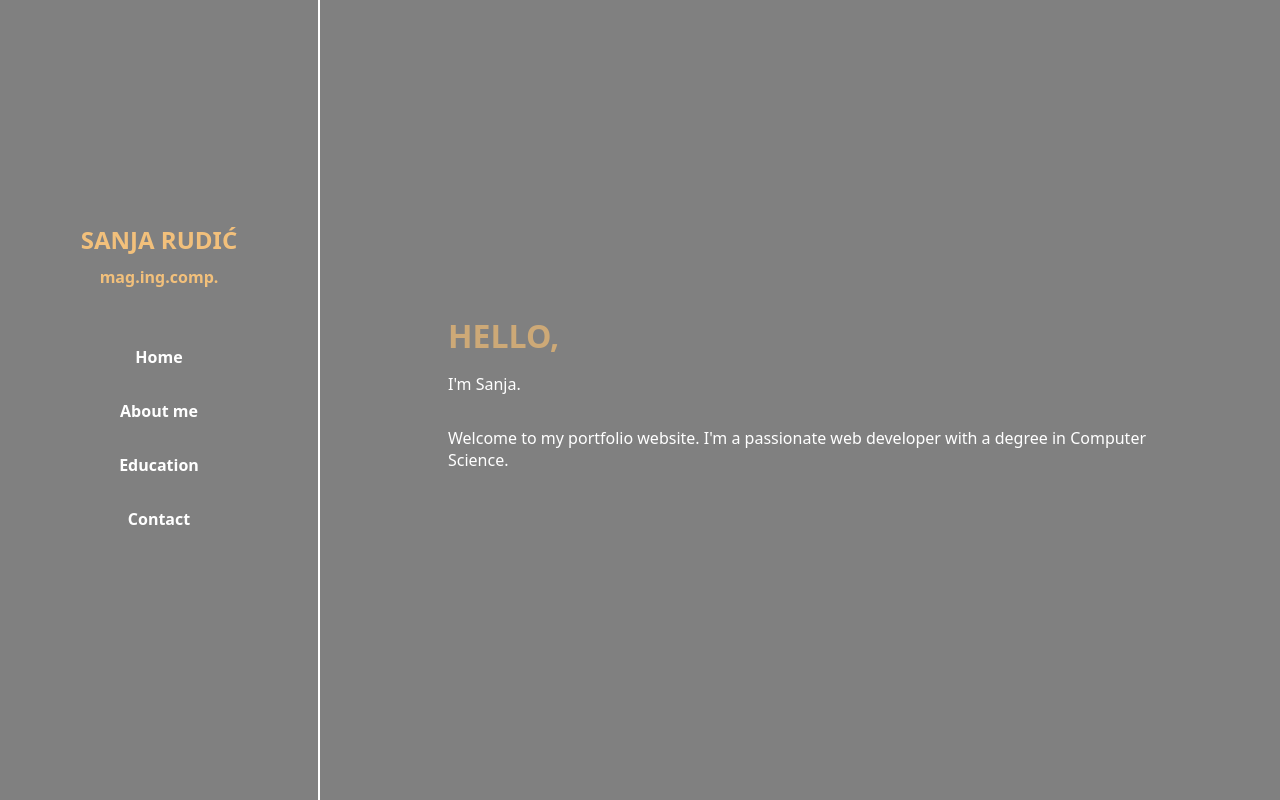
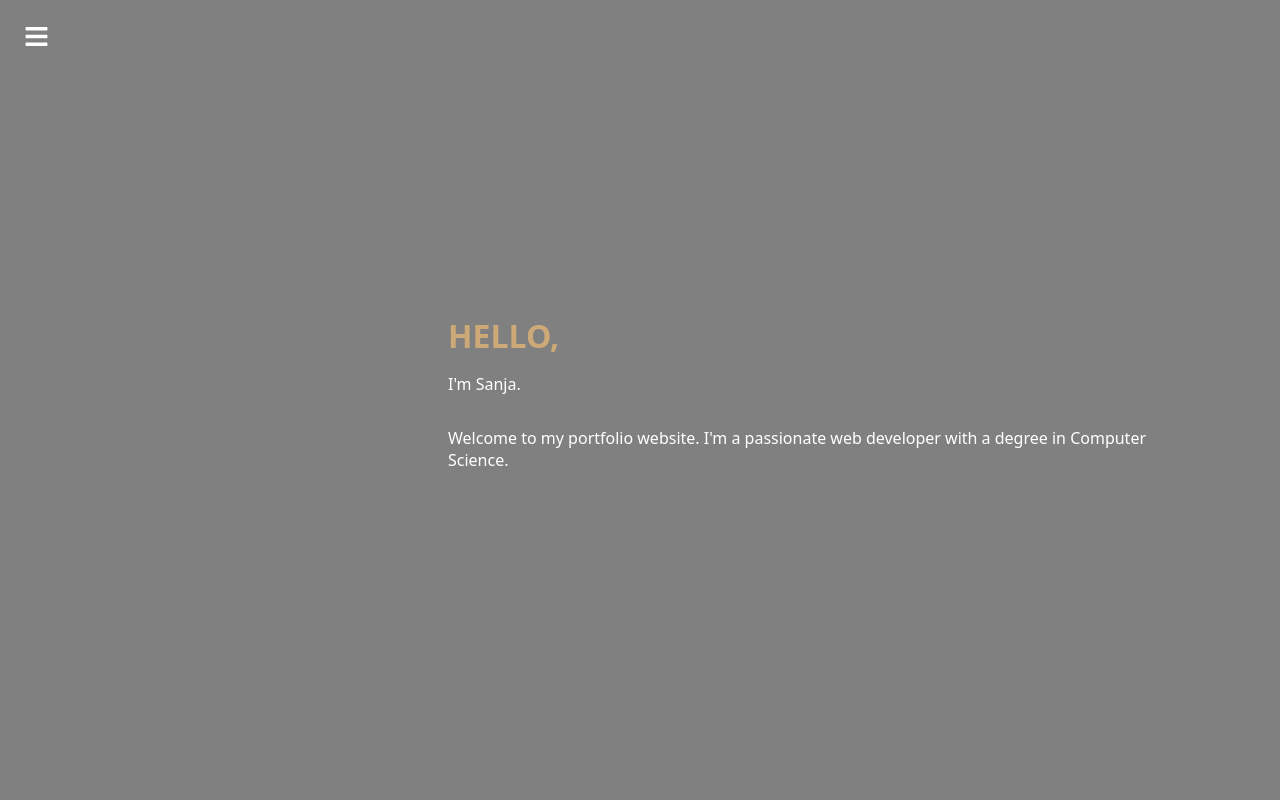
Before and after one commit to srudic/DD-JUNIOR-Dev-React, a React (Vite) app: page / in a window 1280 px wide. Shown: the top 800 px of the page. Built offline with nearby package versions, Linux system fonts and the light colour scheme.

Commit message:
Add side bar for small devices

```diff
--- a/src/components/Navigation/Navigation.jsx
+++ b/src/components/Navigation/Navigation.jsx
@@ -1,6 +1,7 @@
+import { useState, useEffect, useRef } from "react";
 import styles from "./Navigation.module.css";
-
 import { NAVIGATION_CONSTANTS } from "../../UI/Constants";
+import { FaBars } from "react-icons/fa";
 
 function smoothScroll(id) {
   document.querySelector(`#${id}`).scrollIntoView({
@@ -9,8 +10,51 @@ function smoothScroll(id) {
 }
 
 const Navigation = () => {
+  const [isSidebarOpen, setIsSidebarOpen] = useState(false);
+  const [toggleButtonVisible, setToggleButtonVisible] = useState(true);
+  const windowWidth = useRef(window.innerWidth);
+
+  useEffect(() => {
+    const handleResize = () => {
+      windowWidth.current = window.innerWidth;
+      if (windowWidth.current <= 768) {
+        setIsSidebarOpen(false);
+        setToggleButtonVisible(true);
+      } else {
+        setIsSidebarOpen(true);
+        setToggleButtonVisible(false);
+      }
+    };
+
+    window.addEventListener("resize", handleResize);
+
+    return () => {
+      window.removeEventListener("resize", handleResize);
+    };
+  }, []);
+
+  const handleNavigationItemClick = (id) => {
+    smoothScroll(id);
+    toggleButtonVisible && setIsSidebarOpen(false);
+  };
+
+  const navStyle = isSidebarOpen
+    ? [styles.NavigationContainer, styles.Open].join(" ")
+    : styles.NavigationContainer;
+
   return (
-    <div className={styles.NavigationContainer}>
+    <>
+      {toggleButtonVisible && (
+        <div
+          className={styles.ToggleButton}
+          onClick={() => {
+            setIsSidebarOpen((prevState) => !prevState);
+          }}
+        >
+          <FaBars size={25} />
+        </div>
+      )}
+      <div className={navStyle}>
         <div className={styles.Name}>SANJA RUDIĆ</div>
         <div className={styles.ScientificTitle}>mag.ing.comp.</div>
         <div className={styles.Navigation}>
@@ -18,15 +62,14 @@ const Navigation = () => {
             <div
               key={tab.title}
               className={styles.Title}
-            onClick={() => {
-              smoothScroll(tab.id);
-            }}
+              onClick={() => handleNavigationItemClick(tab.id)}
             >
               {tab.title}
             </div>
           ))}
         </div>
       </div>
+    </>
   );
 };
 
--- a/src/components/Navigation/Navigation.module.css
+++ b/src/components/Navigation/Navigation.module.css
@@ -1,4 +1,11 @@
+.ToggleButton {
+  padding: 1.5rem;
+  position: fixed;
+  z-index: 10;
+}
+
 .NavigationContainer {
+  background-color: gray;
   width: 25%;
   border-right: 2px solid white;
   height: 100vh;
@@ -7,6 +14,12 @@
   justify-content: center;
   align-items: center;
   position: fixed;
+  transform: translateX(-100%);
+  transition: transform 0.3s ease;
+}
+
+.Open {
+  transform: translateX(0);
 }
 
 .Navigation {
@@ -40,3 +53,9 @@
 .Title:hover {
   color: rgb(205, 169, 119); /* Change color on hover */
 }
+
+@media (max-width: 768px) {
+  .NavigationContainer {
+    width: 100%;
+  }
+}
```
Lines whose indentation alone changed are shown as unchanged.
